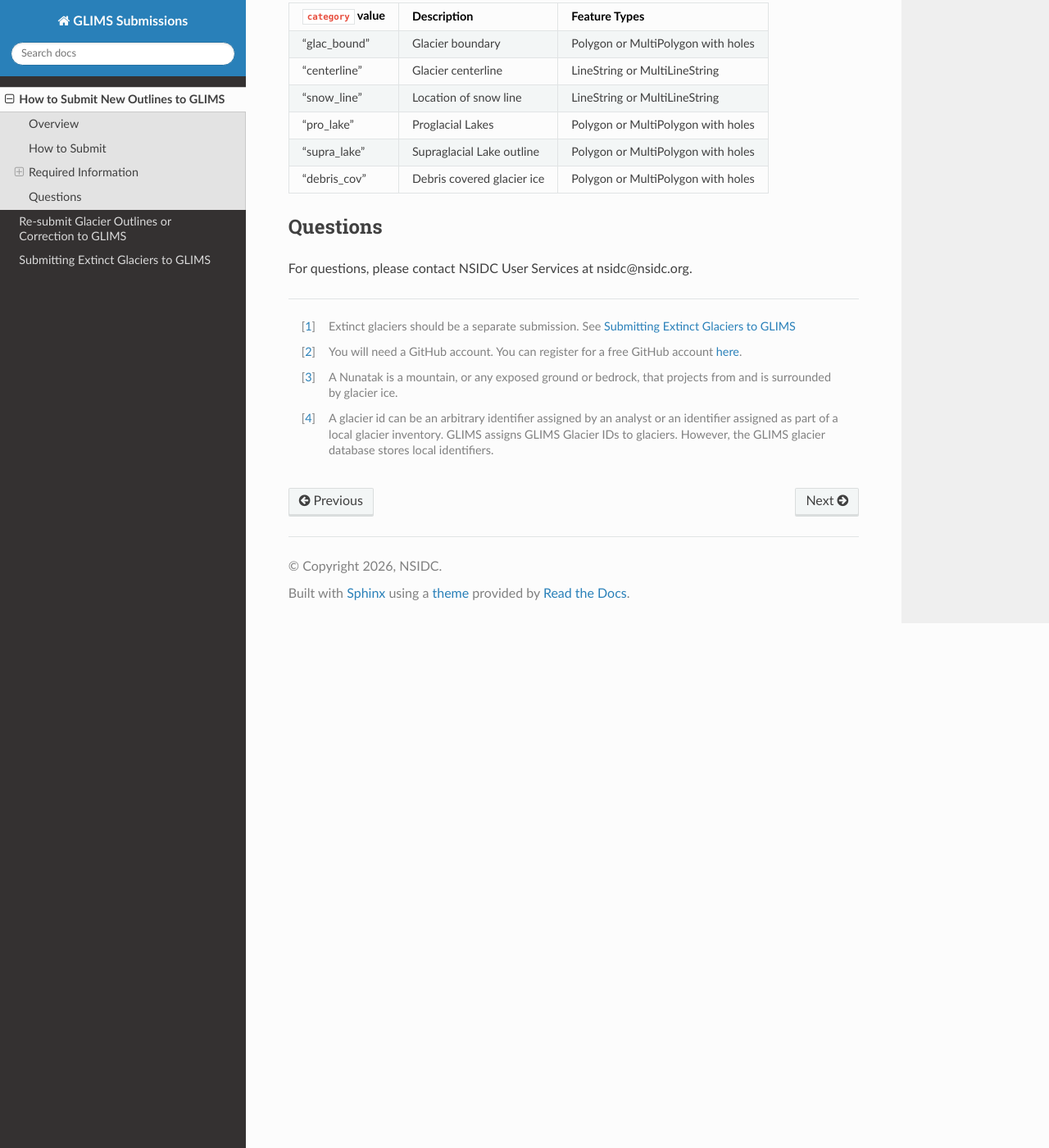
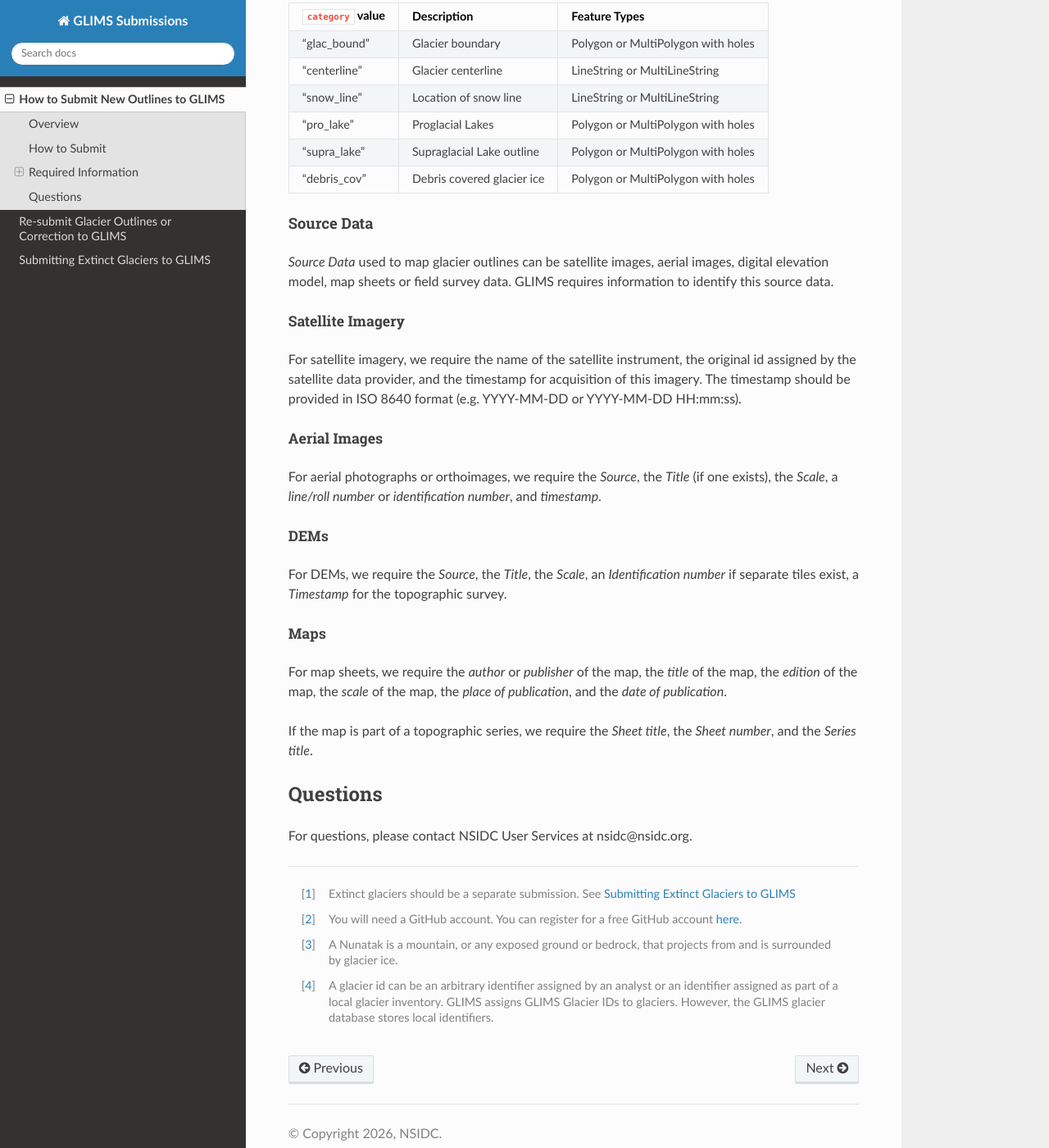
Before and after one commit to glims-nsidc/glims-submissions-docs, a Sphinx documentation site: the page built from docs/submitting_new_outlines.md, in a window 1280 px wide and 1400 px high, scrolled down 4248 px. Shown: the whole window at 82% size. Built offline with Sphinx 7.4.7 and the Read the Docs theme 3.1.0, drawn with Linux system fonts in a browser that asks for light colours.

Commit message:
add image and map required information

```diff
--- a/docs/submitting_new_outlines.md
+++ b/docs/submitting_new_outlines.md
@@ -174,6 +174,28 @@ Valid values for the `category` attribute are listed below.  The table also list
 | "supra_lake" | Supraglacial Lake outline | Polygon or MultiPolygon with holes |
 | "debris_cov" | Debris covered glacier ice | Polygon or MultiPolygon with holes |
 
+#### Source Data
+
+_Source Data_ used to map glacier outlines can be satellite images, aerial images, digital elevation model, map sheets or field survey data.  GLIMS requires information to identify this source data.
+
+##### Satellite Imagery
+
+For satellite imagery, we require the name of the satellite instrument, the original id assigned by the satellite data provider, and the timestamp for acquisition of this imagery.  The timestamp should be provided in ISO 8640 format (e.g. YYYY-MM-DD or YYYY-MM-DD HH:mm:ss).
+
+##### Aerial Images
+
+For aerial photographs or orthoimages, we require the _Source_, the _Title_ (if one exists), the _Scale_, a _line/roll number_ or _identification number_, and _timestamp_.
+
+##### DEMs
+
+For DEMs, we require the _Source_, the _Title_, the _Scale_, an _Identification number_ if separate tiles exist, a _Timestamp_ for the topographic survey.
+
+##### Maps
+
+For map sheets, we require the _author_ or _publisher_ of the map, the _title_ of the map, the _edition_ of the map, the _scale_ of the map, the _place of publication_, and the _date of publication_.
+
+If the map is part of a topographic series, we require the _Sheet title_, the _Sheet number_, and the _Series title_.
+
 
 ## Questions
 
```
